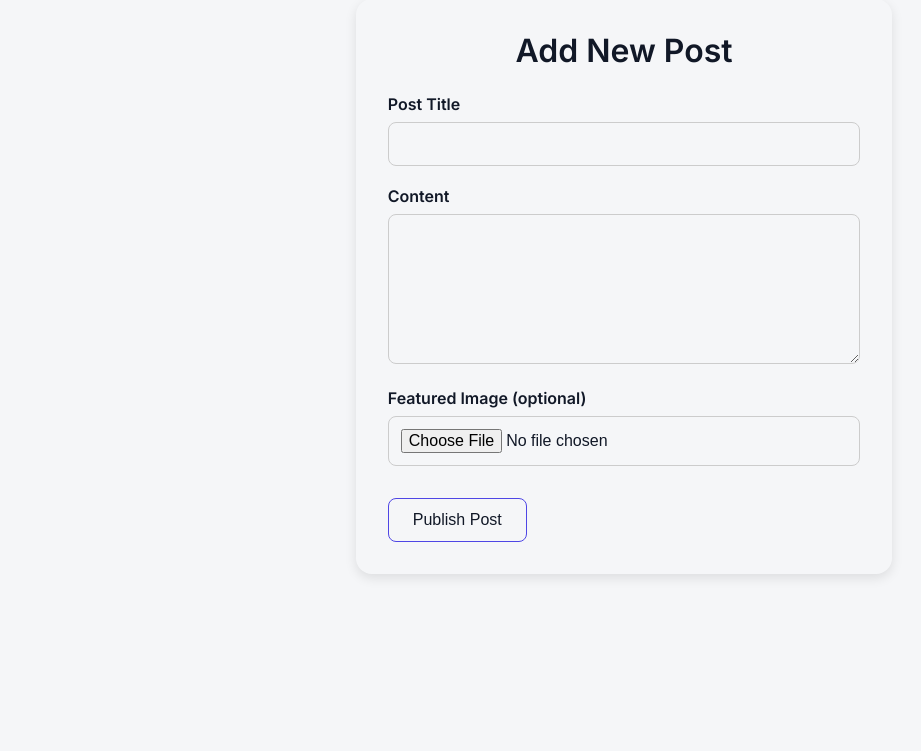
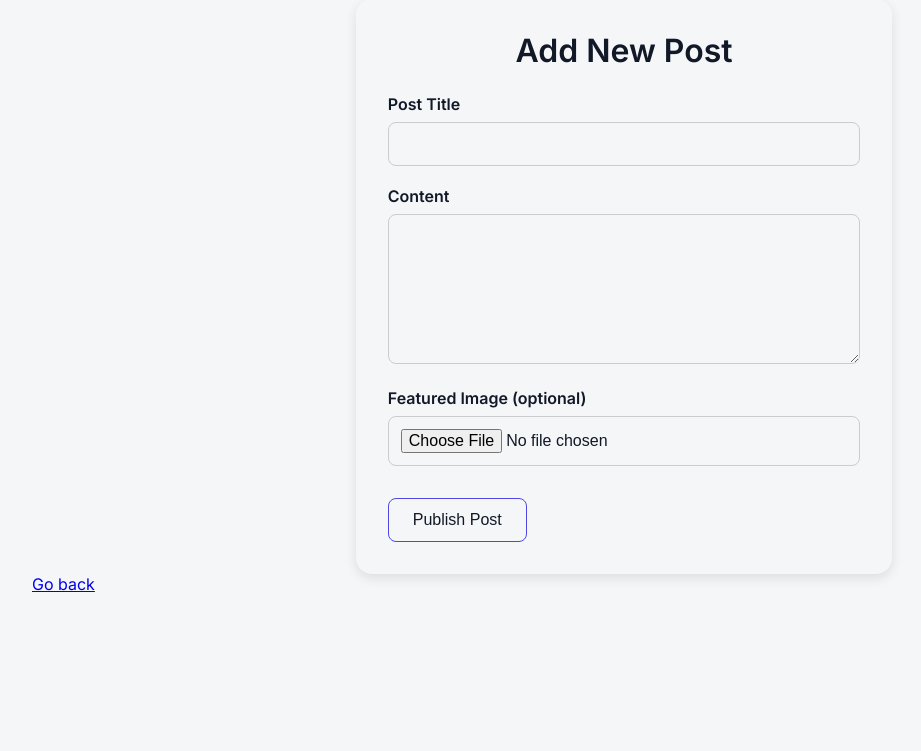
Before and after one commit to OlakiitanEkundayo/blog-app, a PHP site: page /admin/post-form.php in a window 1280 px wide. Shown: the part 111-862 px from the top of the page, without its empty margins (16-937 px from the left). Run offline with PHP 8.4, Linux system fonts and the light colour scheme.

Commit message:
feat: add 'Go Back' link for improved navigation

```diff
--- a/admin/post-form.php
+++ b/admin/post-form.php
@@ -35,6 +35,7 @@
                 <button class="cta" type="submit">Publish Post</button>
             </form>
         </div>
+        <a class="go-back" href="dashboard.php">Go back</a>
     </div>
 
     <script src="../assets/js/script.js"></script>
```
